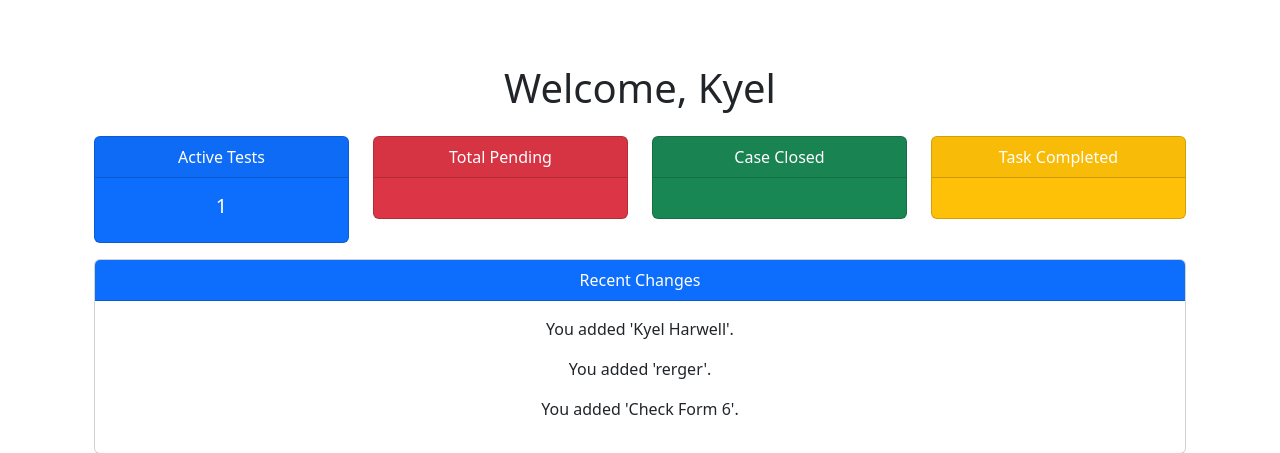
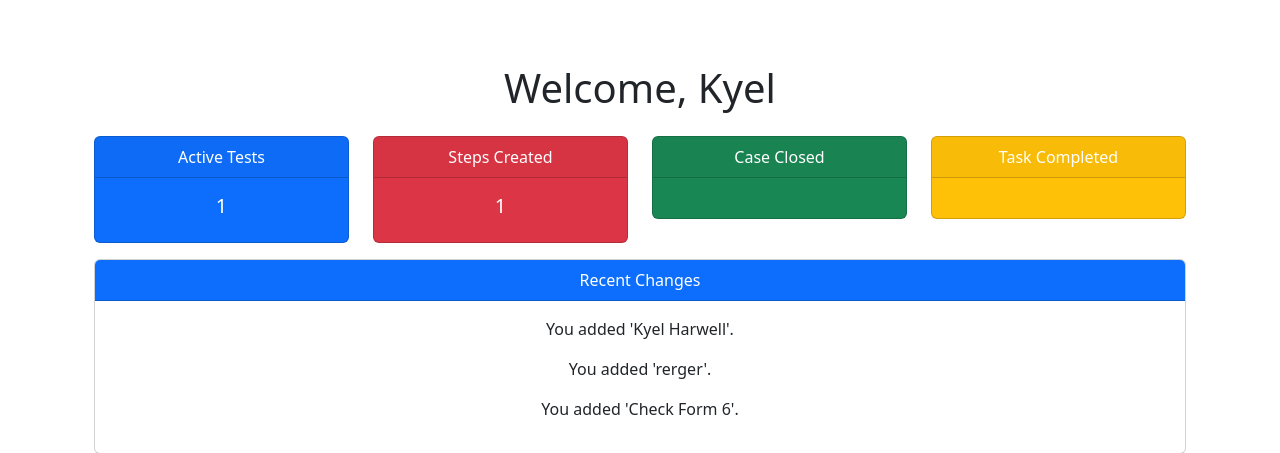
Before and after one commit to quantumGrail/testFlex, a Flask app: page / in a window 1280 px wide. Shown: the part 66-519 px from the top of the page. Run offline with Flask 3, Linux system fonts and the light colour scheme; a user stored in the database is signed in; some libraries are stand-ins or nearby versions.

Commit message:
Count steps created by user

```diff
--- a/application/app.py
+++ b/application/app.py
@@ -45,12 +45,14 @@ def index():
     transactions = cs50_db.execute("SELECT *, CASE WHEN trans_type = 0 THEN 'added' ELSE trans_type END AS trans_type_label FROM tests_transactions WHERE user = ?", user_id)
 
     num_tests = cs50_db.execute("SELECT COUNT(user_id) FROM tests WHERE user_id = ?", user_id)
-
     count = num_tests[0]['COUNT(user_id)']
-
     count_str = str(count)
 
-    return render_template("index.html", user_id=username, transactions=transactions, count_str=count_str)
+    steps = cs50_db.execute("SELECT COUNT(*) AS step_count FROM test_steps WHERE test_id IN (SELECT id FROM tests WHERE user_id = ?)", user_id)
+    step_count = steps[0]['step_count']
+    step_str = str(step_count)
+
+    return render_template("index.html", user_id=username, transactions=transactions, count_str=count_str, step_str=step_str)
 
 @app.route("/login", methods=["GET", "POST"])
 def login():
--- a/application/templates/index.html
+++ b/application/templates/index.html
@@ -25,9 +25,9 @@
         </div>
         <div class="col-md-3">
             <div class="card text-white bg-danger mb-3">
-                <div class="card-header">Total Pending</div>
+                <div class="card-header">Steps Created</div>
                 <div class="card-body">
-                    <h5 class="card-title">{{ total_pending }}</h5>
+                    <h5 class="card-title">{{ step_str }}</h5>
                 </div>
             </div>
         </div>
```
Also changed, not shown: application/test-flex.db, 1 other file.
